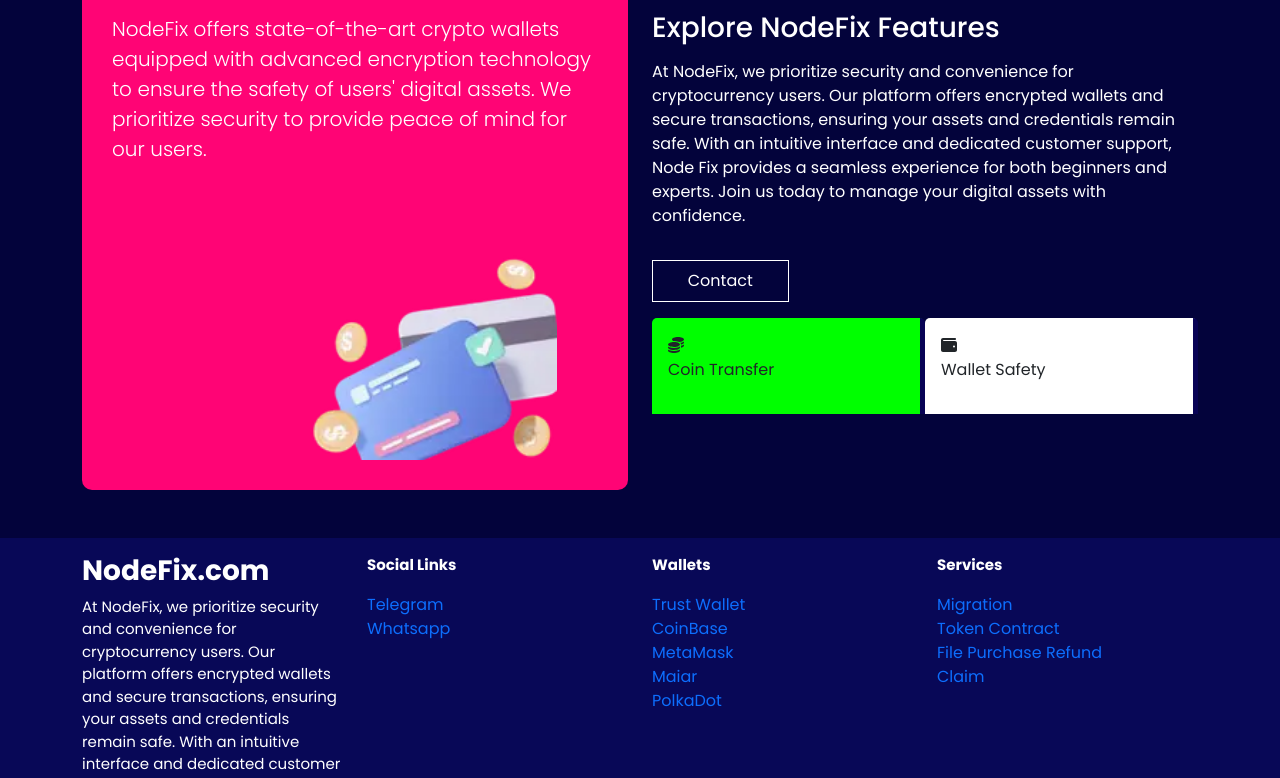
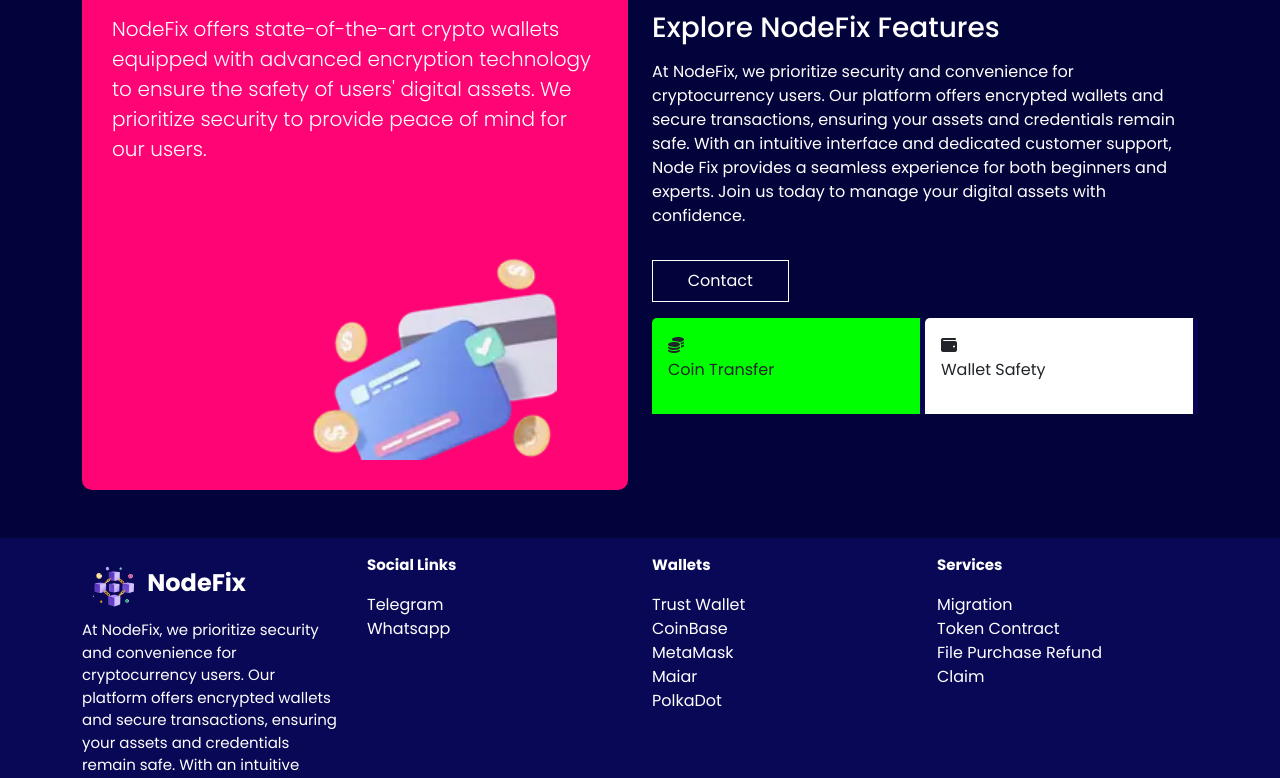
Before and after one commit to Bee-code-tech/nodefix, a React (Vite) app: page / in a window 1280 px wide. Shown: the part 2003-2781 px from the top of the page. Built offline with nearby package versions, Linux system fonts and the light colour scheme.

Commit message:
edited the footer section

```diff
--- a/src/components/Footer/Footer.css
+++ b/src/components/Footer/Footer.css
@@ -6,7 +6,11 @@
   font-size: 15px;
 }
 
-a {
+footer a {
   color: white;
   display: block;
 }
+
+footer a:hover {
+  color: gray;
+}
--- a/src/components/Footer/Footer.tsx
+++ b/src/components/Footer/Footer.tsx
@@ -1,5 +1,6 @@
 // import React from 'react'
 import "./Footer.css";
+import logo from "../../assets/1000437634-removebg-preview.png";
 
 const Footer = () => {
   return (
@@ -8,7 +9,8 @@
         <div className="container">
           <div className="row">
             <div className="col-12 col-sm-12 col-md-3 col-lg-3">
-              <h3 className="text-white fw-bold">NodeFix.com</h3>
+              <img className="w-25" src={logo} alt="" />
+              <span className="fw-bold text-white fs-4">NodeFix</span>
               <p className="text-white">
                 At NodeFix, we prioritize security and convenience for
                 cryptocurrency users. Our platform offers encrypted wallets and
@@ -21,23 +23,45 @@
             </div>
             <div className="col-12 col-sm-12 col-md-3 col-lg-3 text-white">
               <p className="fw-bold">Social Links</p>
-              <a href="#">Telegram</a>
-              <a href="#">Whatsapp</a>
+              <a className="link" href="https://t.me/webd09">
+                Telegram
+              </a>
+              <a className="link" href="https://wa.me/message/AEGSLT5KO4ZBL1">
+                Whatsapp
+              </a>
             </div>
             <div className="col-12 col-sm-12 col-md-3 col-lg-3 text-white">
               <p className="fw-bold">Wallets</p>
-              <a href="#">Trust Wallet</a>
-              <a href="#">CoinBase</a>
-              <a href="#">MetaMask</a>
-              <a href="#">Maiar</a>
-              <a href="#">PolkaDot</a>
+              <a className="link" href="#">
+                Trust Wallet
+              </a>
+              <a className="link" href="#">
+                CoinBase
+              </a>
+              <a className="link" href="#">
+                MetaMask
+              </a>
+              <a className="link" href="#">
+                Maiar
+              </a>
+              <a className="link" href="#">
+                PolkaDot
+              </a>
             </div>
             <div className="col-12 col-sm-12 col-md-3 col-lg-3 text-white">
               <p className="fw-bold">Services</p>
-              <a href="#">Migration</a>
-              <a href="#">Token Contract</a>
-              <a href="#">File Purchase Refund</a>
-              <a href="#">Claim</a>
+              <a className="link" href="#">
+                Migration
+              </a>
+              <a className="link" href="#">
+                Token Contract
+              </a>
+              <a className="link" href="#">
+                File Purchase Refund
+              </a>
+              <a className="link" href="#">
+                Claim
+              </a>
             </div>
           </div>
         </div>
--- a/src/components/Header/Header.tsx
+++ b/src/components/Header/Header.tsx
@@ -21,7 +21,7 @@
                 Chain provides industry-leading web3 and Blockchain a safe
                 protocol and process encrypted by a superb encryption server.
                 Your infromation never leaves our server or be visible to
-                anyone. Its an end-to-end emcryption with no human interaction
+                anyone. Its an end-to-end emcryption with no human interaction.
               </p>
               <button
                 className="btn btn-primary"
```
Also changed, not shown: src/assets/1000437634-removebg-preview.png (added).
